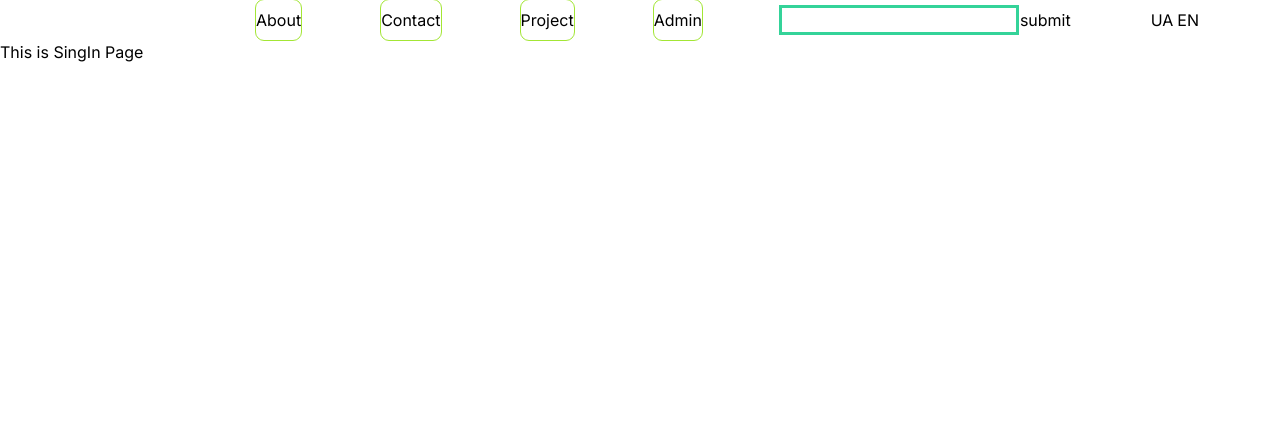
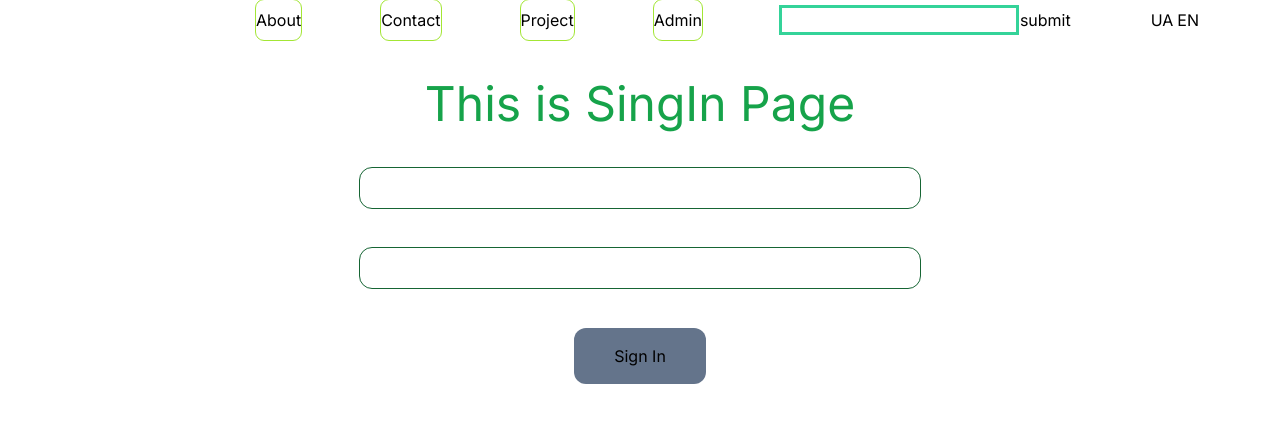
Before and after one commit to Evgenija-P/next-errors-problems, a Next.js app: page /en/signin in a window 1280 px wide. Shown: the top 422 px of the page. Built offline with nearby package versions, Linux system fonts and the light colour scheme; no server answers.

Commit message:
news page, form

```diff
--- /dev/null
+++ b/src/app/[locale]/(admin)/admin/news/[id]/page.jsx
@@ -0,0 +1,7 @@
+export default function NewsIDPage({ params: { id } }) {
+  return (
+    <div className="w-9/12 mx-auto py-20">
+      <p className="text-center text-red-600 text-2xl">{id}</p>
+    </div>
+  );
+}
--- a/src/app/[locale]/(admin)/admin/news/page.js
+++ b/src/app/[locale]/(admin)/admin/news/page.jsx
@@ -1,7 +1,7 @@
+import NewsPage from "@/components/NewsPage";
 import { getTranslations } from "next-intl/server";
 
 export async function generateMetadata({ params: { locale } }) {
-  console.log(locale);
   const t = await getTranslations({ locale });
 
   return {
@@ -11,7 +11,7 @@ export async function generateMetadata({ params: { locale } }) {
 export default function NewsAdminPage() {
   return (
     <div className="">
-      <h1> This is NewsAdminPage Page</h1>
+      <NewsPage />
     </div>
   );
 }
--- a/src/app/[locale]/(client)/signin/page.jsx
+++ b/src/app/[locale]/(client)/signin/page.jsx
@@ -1,7 +1,10 @@
+import LoginForm from "@/components/LoginForm";
+
 export default function Singin({ params }) {
   return (
-    <div className="">
-      <h1> This is SingIn Page</h1>
+    <div className="w-9/12 mx-auto mt-10">
+      <h1 className="text-center text-5xl text-green-600 my-10"> This is SingIn Page</h1>
+      <LoginForm />
     </div>
   );
 }
--- a/src/components/ButtonLang.jsx
+++ b/src/components/ButtonLang.jsx
@@ -2,13 +2,12 @@
 
 import { usePathname } from "next/navigation";
 import { Link } from "@/navigation";
-import { useSession } from "next-auth/react";
+import { signOut, useSession } from "next-auth/react";
 
 const ButtonLang = ({ locale }) => {
   const pathname = usePathname();
   const path = pathname.split("/").slice(2);
   const session = useSession();
-  console.log(session);
 
   return (
     <div className="flex gap-x-1">
@@ -26,6 +25,11 @@ const ButtonLang = ({ locale }) => {
       >
         en
       </Link>
+      {session?.data && (
+        <Link href="#" onClick={() => signOut({ callbackUrl: "/" })}>
+          Sign Out
+        </Link>
+      )}
     </div>
   );
 };
--- /dev/null
+++ b/src/components/LoginForm.jsx
@@ -0,0 +1,48 @@
+"use client";
+
+import { useRouter } from "next/navigation";
+import { signIn } from "next-auth/react";
+
+const LoginForm = () => {
+  const router = useRouter();
+
+  const handleSubmit = async event => {
+    event.preventDefault();
+
+    const formData = new FormData(event.currentTarget);
+
+    const res = await signIn("credentials", {
+      email: formData.get("email"),
+      password: formData.get("password"),
+      redirect: false,
+    });
+
+    if (res && !res.error) {
+      router.push("/admin");
+    } else {
+      console.log(res);
+    }
+  };
+
+  return (
+    <form onSubmit={handleSubmit} className="flex flex-col gap-y-10 mx-auto w-7/12">
+      <input
+        type="email"
+        name="email"
+        required
+        className="w-full h-10 outline outline-1 outline-green-800 rounded-xl px-2 py-2"
+      />
+      <input
+        type="password"
+        name="password"
+        required
+        className="w-full h-10 outline outline-1 outline-green-800 rounded-xl px-2 py-2"
+      />
+      <button type="submit" className="w-fit px-10 py-4 mx-auto bg-slate-500 rounded-xl">
+        Sign In
+      </button>
+    </form>
+  );
+};
+
+export default LoginForm;
--- /dev/null
+++ b/src/components/NewsForm.jsx
@@ -0,0 +1,5 @@
+const NewsForm = () => {
+  return <form action=""></form>;
+};
+
+export default NewsForm;
--- /dev/null
+++ b/src/components/NewsItem.jsx
@@ -0,0 +1,18 @@
+import Link from "next/link";
+
+const NewsItem = ({ item }) => {
+  return (
+    <article className="w-full h-fit py-4 px-3 rounded-xl border border-green-300 flex flex-col items-center justify-center gap-y-5">
+      <p className="text-xl text-green-800 italic font-bold">{item.name}</p>
+      <p className="text-lg text-gray-500">{item.text}</p>
+      <div className="w-full flex items-center justify-between gap-4">
+        <Link className="w-1/2 rounded-xl bg-slate-400 p-4" href={`/admin/news/${item.id}`}>
+          Edit
+        </Link>
+        <button className="w-1/2 rounded-xl bg-red-400 p-4">Delete</button>
+      </div>
+    </article>
+  );
+};
+
+export default NewsItem;
--- /dev/null
+++ b/src/components/NewsPage.jsx
@@ -0,0 +1,20 @@
+import NewsItem from "./NewsItem";
+
+const NewsPage = ({ news }) => {
+  if (!news)
+    return (
+      <h1 className="w-full text-center text-red-400 mt-10">
+        Sorry, we have no news at the moment.
+      </h1>
+    );
+
+  return (
+    <section className="w-9/12 mx-auto">
+      <div className="grid grid-cols-3 gap-10 w-full mx-auto">
+        {mews && news.map(el => <NewsItem key={el.name} item={el} />)}
+      </div>
+    </section>
+  );
+};
+
+export default NewsPage;
--- a/src/configs/auth.js
+++ b/src/configs/auth.js
@@ -13,7 +13,7 @@ export const authConfig = {
           if (!credentials?.email || !credentials.password) return null;
 
           const currentUser = users.find(user => user.email === credentials.email);
-
+          console.log("currentUser_______", currentUser);
           if (currentUser && currentUser.password === credentials.password) {
             const { password, ...userWithoutPass } = currentUser;
             return userWithoutPass;
--- /dev/null
+++ b/src/configs/configUrl.js
@@ -0,0 +1 @@
+export const baseURL = "https://app.mockfly.dev/66c892c0b6e85d001b83ebaa";
--- a/src/middleware.js
+++ b/src/middleware.js
@@ -33,7 +33,6 @@ export default function middleware(req) {
     "i"
   );
   const isPublicPage = publicPathnameRegex.test(req.nextUrl.pathname);
-  console.log(isPublicPage);
 
   if (isPublicPage) {
     return intlMiddleware(req);
```
Also changed, not shown: src/api/crud.js (added).
